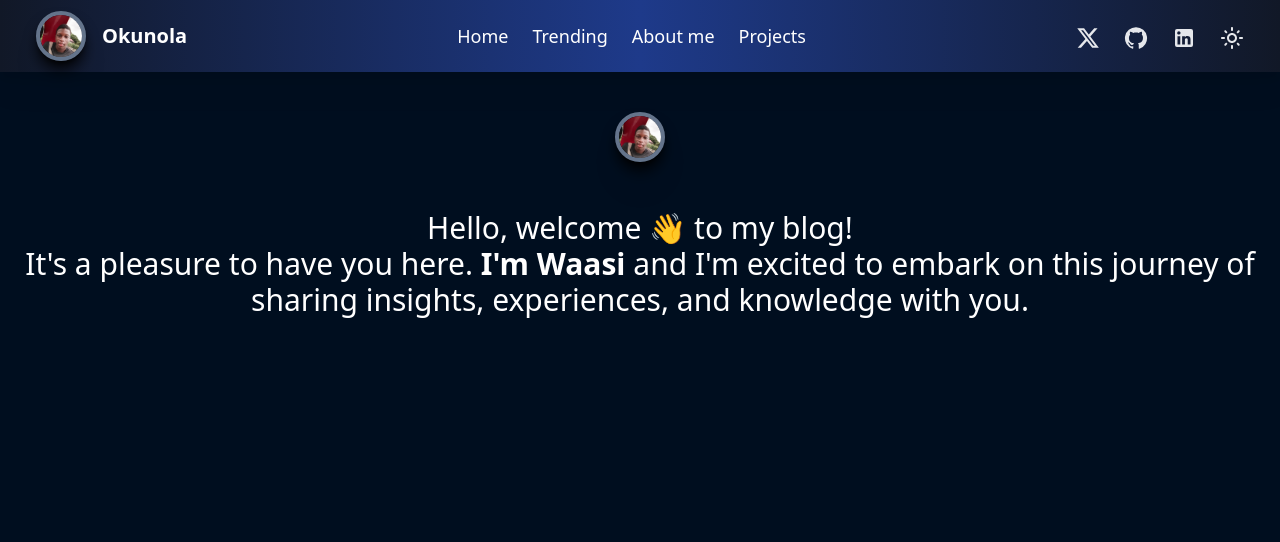
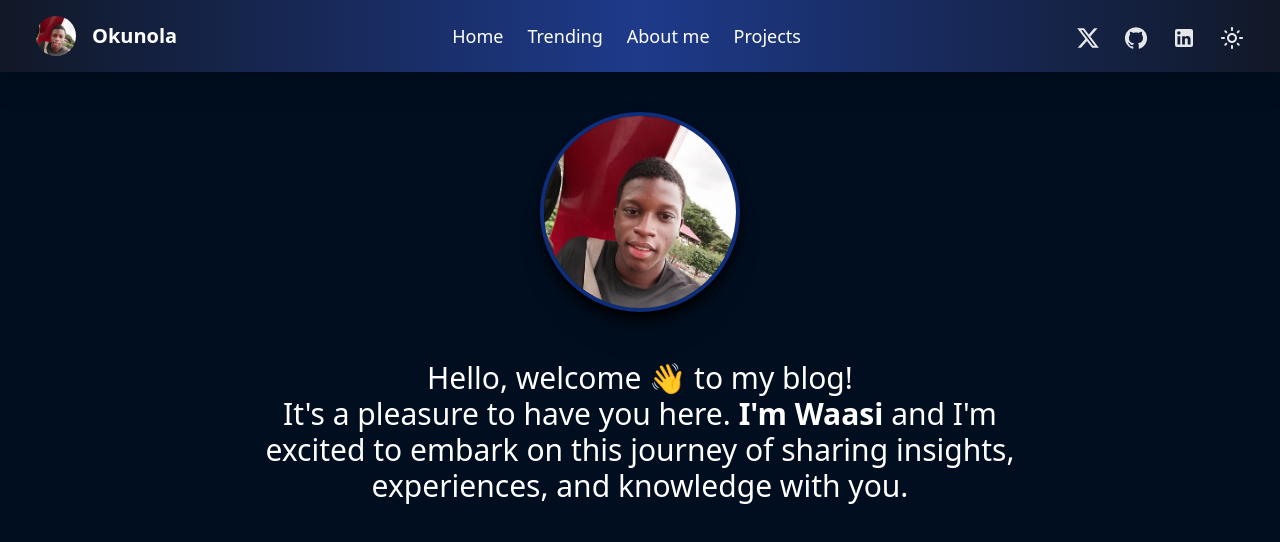
Before and after one commit to Okunola11/Nextjs-Mdx-Blog, a Next.js app: page /about in a window 1280 px wide. Shown: the top 542 px of the page. Built offline with nearby package versions, Linux system fonts and the light colour scheme.

Commit message:
Added avatar and improved profile about

```diff
--- a/app/about/page.tsx
+++ b/app/about/page.tsx
@@ -2,7 +2,7 @@ import MyProfilePic from "../components/MyProfilePic";
 
 export default function About() {
   return (
-    <div>
+    <div className="px-4 md:px-6 max-w-[800px] mx-auto">
       <MyProfilePic />
       <p className="mt-12 mb-12 text-3xl text-center dark:text-white">
         Hello, welcome 👋&nbsp;to my blog!
--- a/app/components/MyProfilePic.tsx
+++ b/app/components/MyProfilePic.tsx
@@ -4,11 +4,11 @@ export default function MyProfilePic() {
   return (
     <section className="w-full mx-auto">
       <Image
-        className="border-4 border-black dark:border-slate-500 shadow-lg drop-shadow-xl shadow-black rounded-full mx-auto"
+        className="border-4 border-gray-500 dark:border-blue-700/50 shadow-lg drop-shadow-xl shadow-black rounded-full mx-auto"
         src="/images/waasi.jpg"
         alt="Waasi Okunola"
-        width={50}
-        height={50}
+        width={200}
+        height={200}
         priority={true}
       />
     </section>
--- a/app/components/Navbar.tsx
+++ b/app/components/Navbar.tsx
@@ -1,14 +1,14 @@
 "use client";
 
 import Link from "next/link";
-import { FaTwitter, FaGithub, FaLaptop, FaLinkedin } from "react-icons/fa";
+import { useState, useEffect } from "react";
 import MyProfilePic from "./MyProfilePic";
-import { useState, useEffect } from "react";
 import LightModeOutlinedIcon from "@mui/icons-material/LightModeOutlined";
 import DarkModeTwoToneIcon from "@mui/icons-material/DarkModeTwoTone";
 import LinkedInIcon from "@mui/icons-material/LinkedIn";
 import GitHubIcon from "@mui/icons-material/GitHub";
 import XIcon from "@mui/icons-material/X";
+import { Avatar, AvatarFallback, AvatarImage } from "@/components/ui/avatar";
 
 export default function Navbar() {
   const [isActive, setIsActive] = useState(false);
@@ -32,20 +32,17 @@ export default function Navbar() {
 
   return (
     <>
-      {/* <header className="bg-slate-600 p-4 sticky top-0 drop-shadow-xl z-10">
-         <Avatar>
-        <AvatarImage src="https://github.com/shadcn.png" />
-        <AvatarFallback>CN</AvatarFallback>
-      </Avatar> */}
-
       <header className="bg-white dark:bg-gradient-to-r from-gray-900 via-blue-900 to-gray-900 p-1 sticky top-0 drop-shadow-xl z-10">
         <div className="mx-auto max-w-screen-xl px-4 sm:px-6 lg:px-8">
           <div className="flex h-16 items-center justify-between">
             <div className="flex gap-2 items-center md:gap-4">
-              <a className="text-gray-500 dark:text-white" href="/about">
+              <Link className="text-gray-500 dark:text-white" href="/about">
                 <span className="sr-only">Okunola Abdulwasiu</span>
-                <MyProfilePic />
-              </a>
+                <Avatar>
+                  <AvatarImage src="/images/waasi.jpg" />
+                  <AvatarFallback>OA</AvatarFallback>
+                </Avatar>
+              </Link>
               <h1 className="text-gray-900 dark:text-white font-bold text-xl">
                 Okunola
               </h1>
--- /dev/null
+++ b/components/ui/avatar.tsx
@@ -0,0 +1,50 @@
+"use client"
+
+import * as React from "react"
+import * as AvatarPrimitive from "@radix-ui/react-avatar"
+
+import { cn } from "@/lib/utils"
+
+const Avatar = React.forwardRef<
+  React.ElementRef<typeof AvatarPrimitive.Root>,
+  React.ComponentPropsWithoutRef<typeof AvatarPrimitive.Root>
+>(({ className, ...props }, ref) => (
+  <AvatarPrimitive.Root
+    ref={ref}
+    className={cn(
+      "relative flex h-10 w-10 shrink-0 overflow-hidden rounded-full",
+      className
+    )}
+    {...props}
+  />
+))
+Avatar.displayName = AvatarPrimitive.Root.displayName
+
+const AvatarImage = React.forwardRef<
+  React.ElementRef<typeof AvatarPrimitive.Image>,
+  React.ComponentPropsWithoutRef<typeof AvatarPrimitive.Image>
+>(({ className, ...props }, ref) => (
+  <AvatarPrimitive.Image
+    ref={ref}
+    className={cn("aspect-square h-full w-full", className)}
+    {...props}
+  />
+))
+AvatarImage.displayName = AvatarPrimitive.Image.displayName
+
+const AvatarFallback = React.forwardRef<
+  React.ElementRef<typeof AvatarPrimitive.Fallback>,
+  React.ComponentPropsWithoutRef<typeof AvatarPrimitive.Fallback>
+>(({ className, ...props }, ref) => (
+  <AvatarPrimitive.Fallback
+    ref={ref}
+    className={cn(
+      "flex h-full w-full items-center justify-center rounded-full bg-slate-100 dark:bg-slate-800",
+      className
+    )}
+    {...props}
+  />
+))
+AvatarFallback.displayName = AvatarPrimitive.Fallback.displayName
+
+export { Avatar, AvatarImage, AvatarFallback }
--- a/package.json
+++ b/package.json
@@ -14,6 +14,7 @@
     "@emotion/styled": "^11.11.5",
     "@mui/icons-material": "^5.15.15",
     "@mui/material": "^5.15.15",
+    "@radix-ui/react-avatar": "^1.0.4",
     "@tsparticles/engine": "^3.3.0",
     "@tsparticles/react": "^3.0.0",
     "@tsparticles/slim": "^3.3.0",
```
Also changed, not shown: 1 other file (tests, documents, lock files or other folders).
